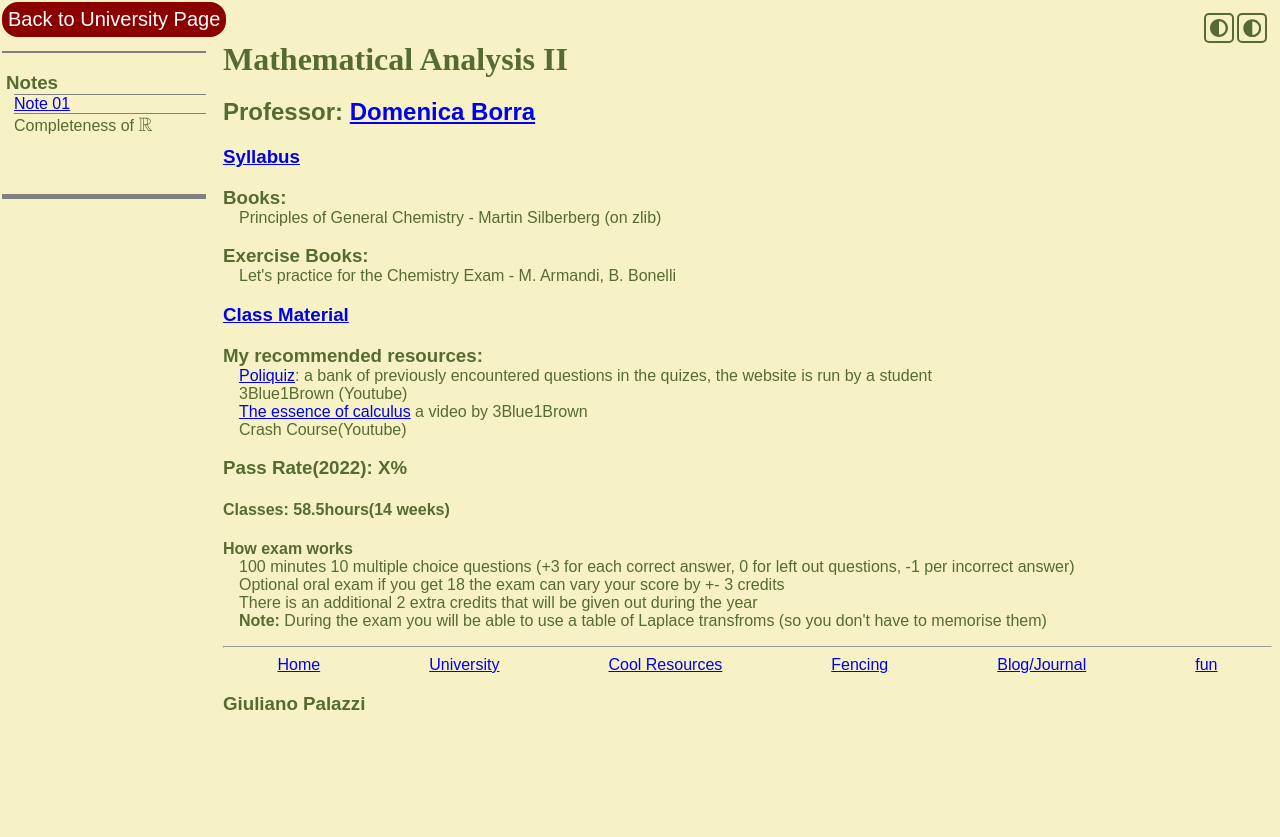
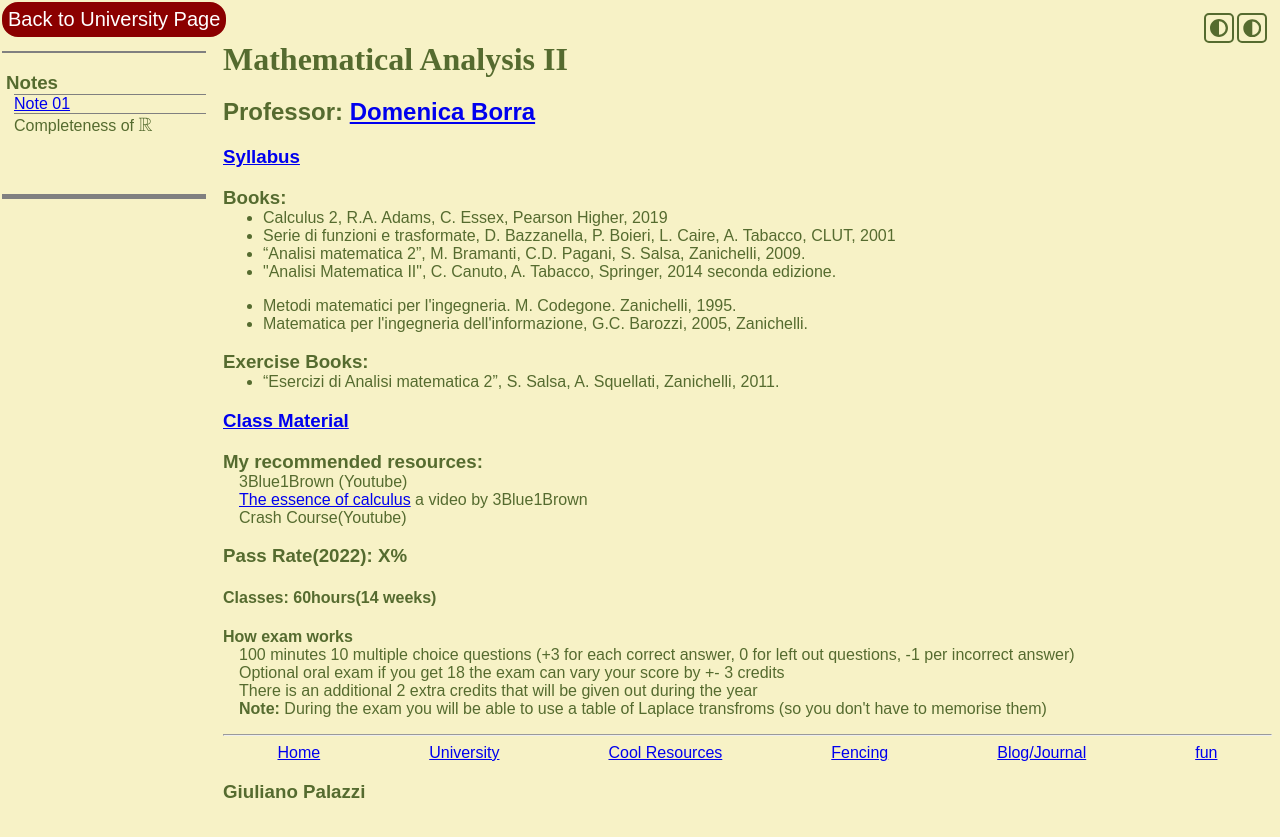
Before and after one commit to GiulianoPalazzi/giulianopalazzi.github.io, a Jekyll site: the page built from uni/mth2/mth2_index.html, in a window 1280 px wide. Shown: the top 837 px of the page. Built offline with Jekyll 4.4.1, drawn with Linux system fonts in a browser that asks for light colours; nearby versions of some CDN libraries.

Commit message:
updating book list in the index

```diff
--- a/uni/mth2/mth2_index.html
+++ b/uni/mth2/mth2_index.html
@@ -16,23 +16,27 @@ layout: subject_index
 <h3><a href="syllabus.html">Syllabus</a></h3>
 
 <h3 style="margin-bottom: 0px">Books:</h3>
-<p style="margin-top: 0px; margin-left: 1em;">
-  Principles of General Chemistry - Martin Silberberg (on zlib)<br />
-</p>
+<ul>
+	<li>Calculus 2, R.A. Adams, C. Essex, Pearson Higher, 2019
+	<li>Serie di funzioni e trasformate, D. Bazzanella, P. Boieri, L. Caire, A. Tabacco, CLUT, 2001</li>
+	<li>“Analisi matematica 2”, M. Bramanti, C.D. Pagani, S. Salsa, Zanichelli, 2009.</li>
+	<li>"Analisi Matematica II", C. Canuto, A. Tabacco, Springer, 2014 seconda edizione.</li>
+</ul>
+
+<ul>
+	<li>Metodi matematici per l'ingegneria. M. Codegone. Zanichelli, 1995.</li>
+	<li>Matematica per l'ingegneria dell'informazione, G.C. Barozzi, 2005, Zanichelli.</li>
+</ul>
 
 <h3 style="margin-bottom: 0px">Exercise Books:</h3>
-<p style="margin-top: 0px; margin-left: 1em;">
-  Let's practice for the Chemistry Exam - M. Armandi, B. Bonelli
-</p>
-
+<ul>
+	<li>“Esercizi di Analisi matematica 2”, S. Salsa, A. Squellati, Zanichelli, 2011.</li>
+</ul>
 <h3>
   <a href="https://didattica.polito.it/pls/portal30/sviluppo.pagina_corso.main" target="_blank">Class Material</a>
 </h3>
 <h3 style="margin-bottom: 0px">My recommended resources:</h3>
 <p style="margin-top: 0px; margin-left: 1em;">
-  <a href="https://poliquiz.it/course/1" target="_blank">Poliquiz</a>: a
-  bank of previously encountered questions in the quizes, the website is run by
-  a student<br />
   3Blue1Brown (Youtube)<br />
   <a href="https://www.youtube.com/watch?v=WUvTyaaNkzM" target="_blank">The essence of calculus</a>
   a video by 3Blue1Brown<br />
@@ -40,7 +44,7 @@ layout: subject_index
 </p>
 
 <h3>Pass Rate(2022): X%</h3>
-<h4>Classes: 58.5hours(14 weeks)</h4>
+<h4>Classes: 60hours(14 weeks)</h4>
 <h4 style="margin-bottom: 0px">How exam works</h4>
 <p style="margin-top: 0px; margin-left: 1em;">
 100 minutes 10 multiple choice questions (+3 for each correct answer, 0 for left out questions, -1 per incorrect answer)<br>
```
